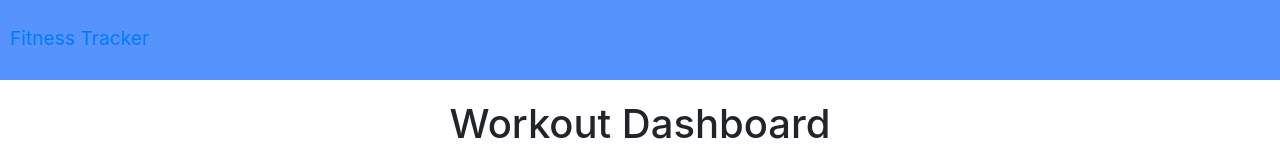
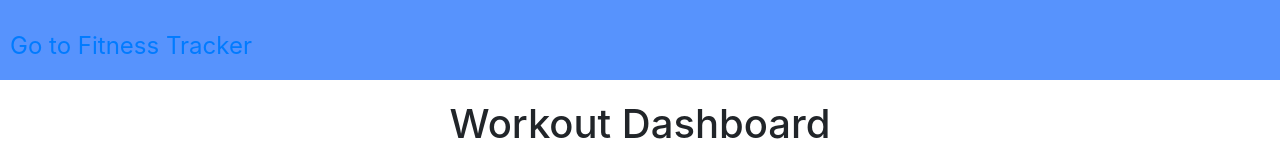
Before and after one commit to coryjpiette/Fitness-Tracker, a website: page public/stats.html in a window 1280 px wide. Drawn offline with nearby package versions, Linux system fonts and the light colour scheme; no server answers.

Commit message:
fixing link format

```diff
--- a/public/stats.html
+++ b/public/stats.html
@@ -14,7 +14,7 @@
     <title>Fitness Data</title>
   </head>
   <nav>
-    <a href="/">Fitness Tracker</a>
+    <a href="/">Go to Fitness Tracker</a>
   </nav>
   <body>
     <div class="container mt">
--- a/public/style.css
+++ b/public/style.css
@@ -26,11 +26,16 @@ nav {
 }
 
 a,
-a:hover,
 a:active,
 a:visited {
-  text-decoration: none;
-  color: inherit;
+color: inherit;
+font-size: 18pt;
+
+
+}
+a:hover{
+  color: rgb(69, 69, 163);
+  text-decoration: underline;
 }
 
 header {
```
Also changed, not shown: public/index.html (+5 -4 lines).
